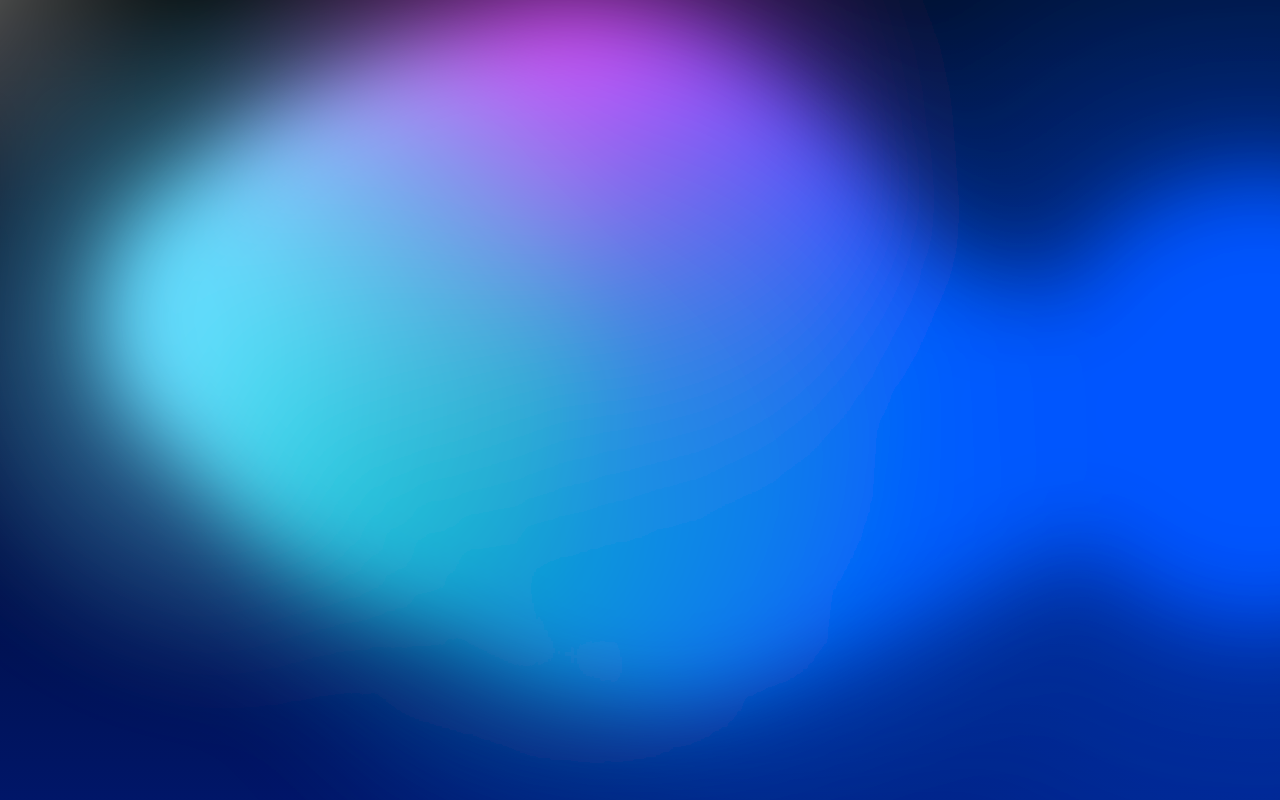
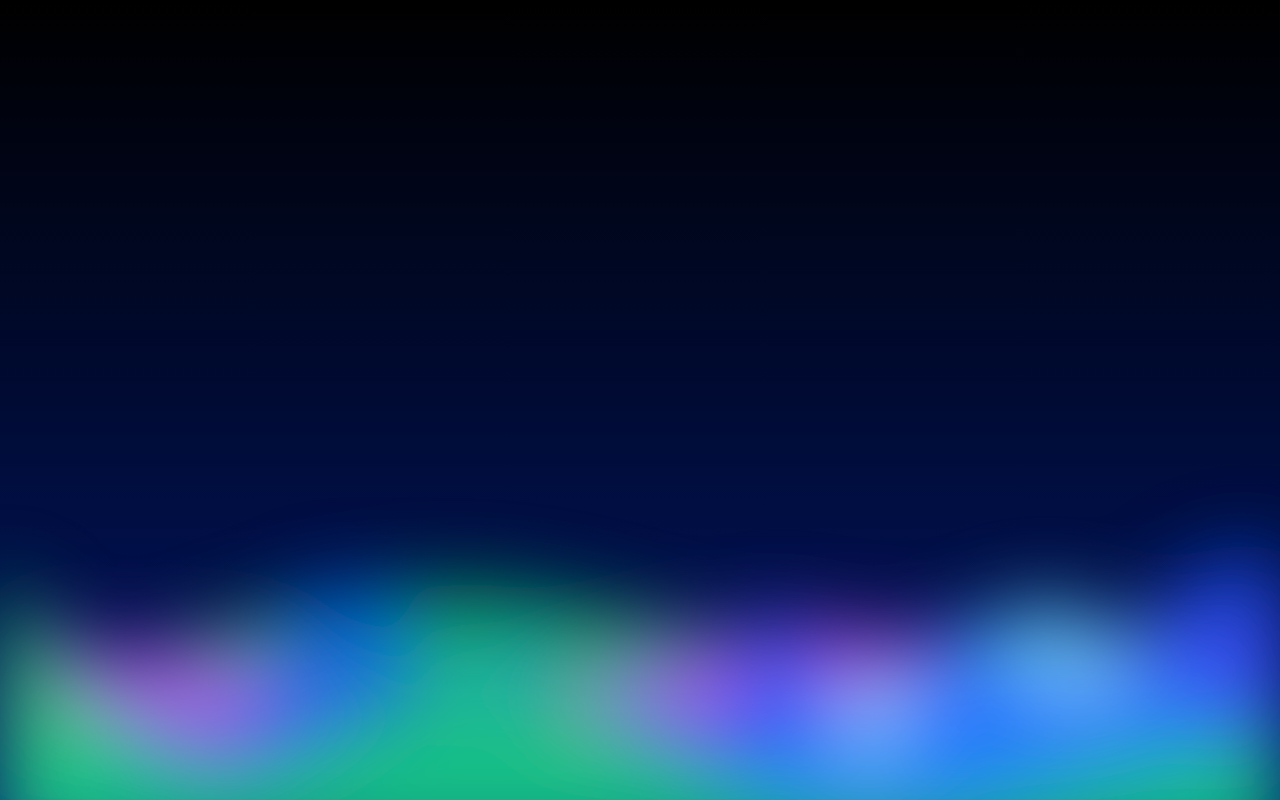
Before and after one commit to assem-zakaria/dannybg, a plain HTML site: page index.html in a window 1280 px wide. Drawn offline with Linux system fonts and the light colour scheme.

Commit message:
Update index.html

```diff
--- a/index.html
+++ b/index.html
@@ -85,7 +85,7 @@
                     left: 0;
                 }
 
-                svg {
+                #filter-svg {
                     position: fixed;
                     top:0;
                     left:0;
@@ -186,7 +186,53 @@
                     height: 80%;
                     top: -50%;
                     left: -50%;
-                    opacity: 0.7;
+/*                     opacity: 0.7; */
+                    opacity: 0;
+                }
+
+                .gradients-container svg {
+                    position: absolute;
+                    left: 0;
+                    bottom: 0;
+                    width: 100%;
+                    transform: scaleY(1) translateY(50px);
+                    transform-origin: bottom;
+                }
+
+                @keyframes svgOne {
+                    0% {
+                        transform: scaleY(1) translateY(50px);
+                    }
+                    50% {
+                        transform: scaleY(1.2) translateY(50px);
+                    }
+                    100% {
+                        transform: scaleY(1) translateY(50px);
+                    }
+                }
+
+                .gradients-container svg:nth-of-type(1) {
+                    animation: svgOne 4s ease-in-out infinite;
+                }
+
+                .gradients-container svg:nth-of-type(2) {
+                    animation: svgOne 4s ease-in-out infinite;
+                    animation-delay: 1s;
+                }
+
+                .gradients-container svg:nth-of-type(3) {
+                    animation: svgOne 4s ease-in-out infinite;
+                    animation-delay: 2s;
+                }
+
+                .gradients-container svg:nth-of-type(4) {
+                    animation: svgOne 4s ease-in-out infinite;
+                    animation-delay: 3s;
+                }
+
+                .gradients-container svg:nth-of-type(5) {
+                    animation: svgOne 4s ease-in-out infinite;
+                    animation-delay: 4s;
                 }
 
 
@@ -200,10 +246,10 @@
 
         <div class="gradient-bg">
 
-            <svg xmlns="http://www.w3.org/2000/svg">
+            <svg xmlns="http://www.w3.org/2000/svg" id="filter-svg">
               <defs>
                 <filter id="goo">
-                  <feGaussianBlur in="SourceGraphic" stdDeviation="10" result="blur" />
+                  <feGaussianBlur in="SourceGraphic" stdDeviation="1000" result="blur" />
                   <feColorMatrix in="blur" mode="matrix" values="1 0 0 0 0  0 1 0 0 0  0 0 1 0 0  0 0 0 18 -8" result="goo" />
                   <feBlend in="SourceGraphic" in2="goo" />
                 </filter>
@@ -211,13 +257,25 @@
             </svg>
 
             <div class="gradients-container">
-              <div class="g1"></div>
-              <div class="g2"></div>
-              <div class="g3"></div>
-              <div class="g4"></div>
-              <div class="g5"></div>
-              <div class="g6"></div>
-              <div class="interactive"></div>
+                <!-- <div class="g1"></div>
+                <div class="g2"></div>
+                <div class="g3"></div>
+                <div class="g4"></div>
+                <div class="g5"></div>
+                <div class="g6"></div> -->
+                <div class="interactive"></div>
+
+                <svg xmlns="http://www.w3.org/2000/svg" viewBox="0 0 1440 320"><path fill="#15d067cc" fill-opacity="1" d="M0,192L48,170.7C96,149,192,107,288,80C384,53,480,43,576,53.3C672,64,768,96,864,117.3C960,139,1056,149,1152,144C1248,139,1344,117,1392,106.7L1440,96L1440,320L1392,320C1344,320,1248,320,1152,320C1056,320,960,320,864,320C768,320,672,320,576,320C480,320,384,320,288,320C192,320,96,320,48,320L0,320Z"></path>
+                </svg>
+
+                <svg xmlns="http://www.w3.org/2000/svg" viewBox="0 0 1440 320"><path fill="#dd4affcc" fill-opacity="1" d="M0,96L48,96C96,96,192,96,288,112C384,128,480,160,576,149.3C672,139,768,85,864,74.7C960,64,1056,96,1152,96C1248,96,1344,64,1392,48L1440,32L1440,320L1392,320C1344,320,1248,320,1152,320C1056,320,960,320,864,320C768,320,672,320,576,320C480,320,384,320,288,320C192,320,96,320,48,320L0,320Z"></path></svg>
+
+                <svg xmlns="http://www.w3.org/2000/svg" viewBox="0 0 1440 320"><path fill="#64dcffcc" fill-opacity="1" d="M0,224L21.8,208C43.6,192,87,160,131,176C174.5,192,218,256,262,277.3C305.5,299,349,277,393,240C436.4,203,480,149,524,133.3C567.3,117,611,139,655,170.7C698.2,203,742,245,785,245.3C829.1,245,873,203,916,176C960,149,1004,139,1047,117.3C1090.9,96,1135,64,1178,64C1221.8,64,1265,96,1309,133.3C1352.7,171,1396,213,1418,234.7L1440,256L1440,320L1418.2,320C1396.4,320,1353,320,1309,320C1265.5,320,1222,320,1178,320C1134.5,320,1091,320,1047,320C1003.6,320,960,320,916,320C872.7,320,829,320,785,320C741.8,320,698,320,655,320C610.9,320,567,320,524,320C480,320,436,320,393,320C349.1,320,305,320,262,320C218.2,320,175,320,131,320C87.3,320,44,320,22,320L0,320Z"></path></svg>
+
+                <svg xmlns="http://www.w3.org/2000/svg" viewBox="0 0 1440 320"><path fill="#0155ffab" fill-opacity="1" d="M0,224L10.9,229.3C21.8,235,44,245,65,234.7C87.3,224,109,192,131,181.3C152.7,171,175,181,196,192C218.2,203,240,213,262,192C283.6,171,305,117,327,90.7C349.1,64,371,64,393,64C414.5,64,436,64,458,96C480,128,502,192,524,186.7C545.5,181,567,107,589,112C610.9,117,633,203,655,213.3C676.4,224,698,160,720,154.7C741.8,149,764,203,785,197.3C807.3,192,829,128,851,101.3C872.7,75,895,85,916,128C938.2,171,960,245,982,240C1003.6,235,1025,149,1047,117.3C1069.1,85,1091,107,1113,122.7C1134.5,139,1156,149,1178,160C1200,171,1222,181,1244,165.3C1265.5,149,1287,107,1309,80C1330.9,53,1353,43,1375,37.3C1396.4,32,1418,32,1429,32L1440,32L1440,320L1429.1,320C1418.2,320,1396,320,1375,320C1352.7,320,1331,320,1309,320C1287.3,320,1265,320,1244,320C1221.8,320,1200,320,1178,320C1156.4,320,1135,320,1113,320C1090.9,320,1069,320,1047,320C1025.5,320,1004,320,982,320C960,320,938,320,916,320C894.5,320,873,320,851,320C829.1,320,807,320,785,320C763.6,320,742,320,720,320C698.2,320,676,320,655,320C632.7,320,611,320,589,320C567.3,320,545,320,524,320C501.8,320,480,320,458,320C436.4,320,415,320,393,320C370.9,320,349,320,327,320C305.5,320,284,320,262,320C240,320,218,320,196,320C174.5,320,153,320,131,320C109.1,320,87,320,65,320C43.6,320,22,320,11,320L0,320Z"></path></svg>
+
+
+                <svg xmlns="http://www.w3.org/2000/svg" viewBox="0 0 1440 320"><path fill="#15d067cc" fill-opacity="1" d="M0,32L34.3,74.7C68.6,117,137,203,206,224C274.3,245,343,203,411,176C480,149,549,139,617,154.7C685.7,171,754,213,823,240C891.4,267,960,277,1029,272C1097.1,267,1166,245,1234,229.3C1302.9,213,1371,203,1406,197.3L1440,192L1440,320L1405.7,320C1371.4,320,1303,320,1234,320C1165.7,320,1097,320,1029,320C960,320,891,320,823,320C754.3,320,686,320,617,320C548.6,320,480,320,411,320C342.9,320,274,320,206,320C137.1,320,69,320,34,320L0,320Z"></path></svg>
             </div>
 
           </div>
```
